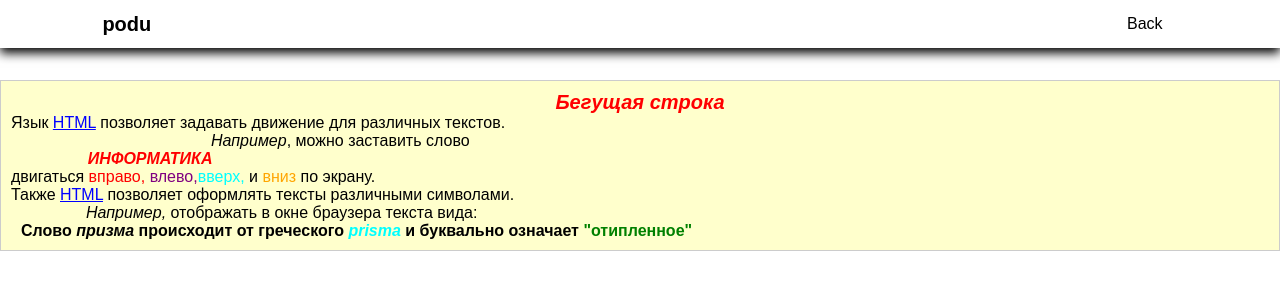
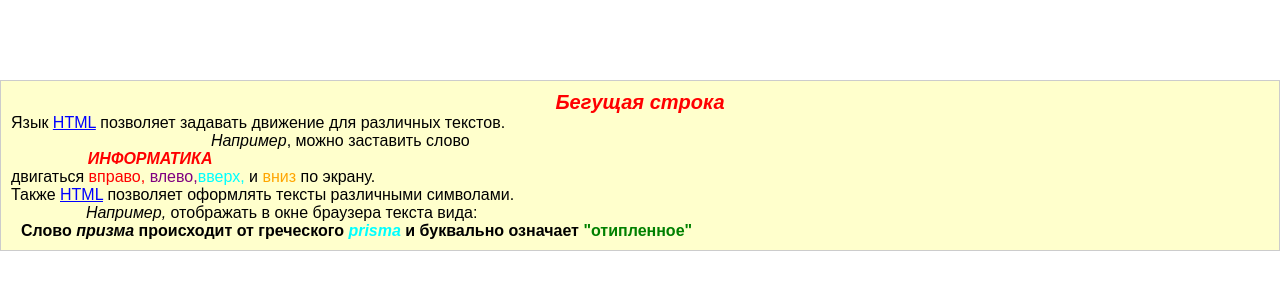
Before and after one commit to podu666/home05, a plain HTML site: page index.html in a window 1280 px wide. Drawn offline with Linux system fonts and the light colour scheme.

Commit message:
Update index.html

```diff
--- a/index.html
+++ b/index.html
@@ -90,20 +90,7 @@
 </head>
 
 <body>
-    <header>
-        <a href="index.html"class='logo'>podu</a>
-        <nav>
-            <ul>
-                <li><a href="ind.html">Back</a>
-                    <ul>
 
-                    </ul>
-                </li>
-                </ul>
-                </li>
-            </ul>
-        </nav>
-    </header>
     <div class="cnt">
     <div class="container">
         <div class="Zagolovok">
```
